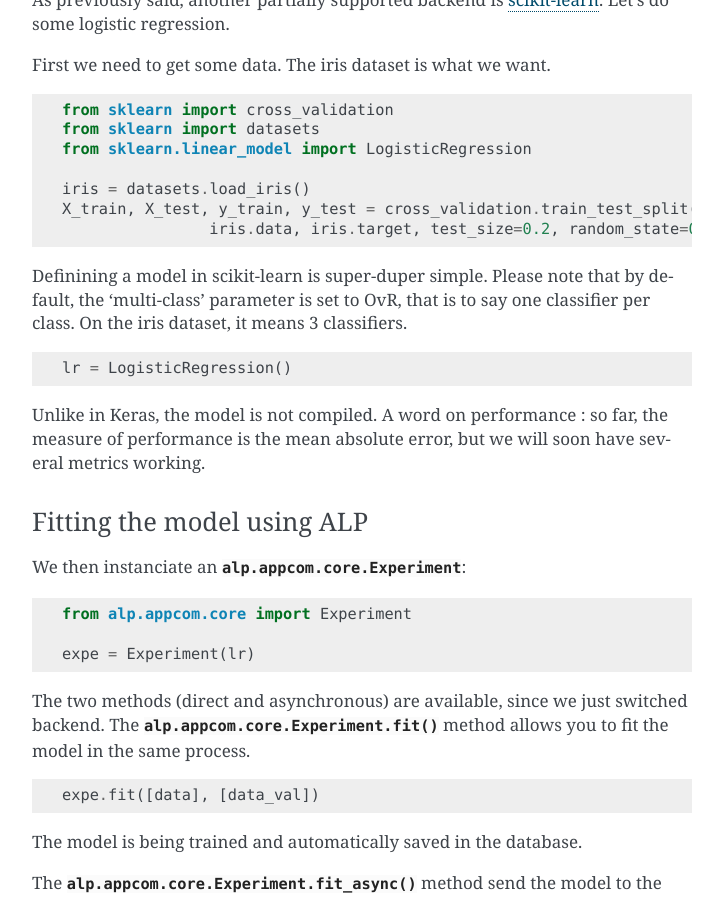
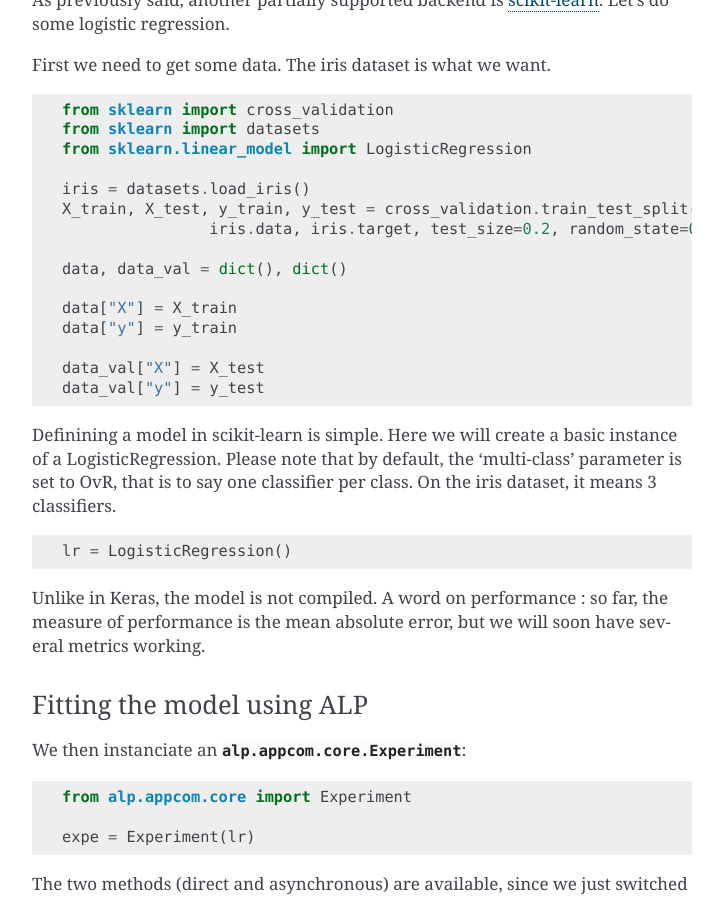
Before and after one commit to tboquet/python-alp, a Sphinx documentation site: the page built from docs/tutorial.rst, in a window 1280 px wide and 900 px high, scrolled down 2399 px. Shown: the whole window, without its empty margins (388-1111 px from the left). Built offline with Sphinx 7.4.7, drawn with Linux system fonts in a browser that asks for light colours.

Commit message:
small typo doc

```diff
--- a/docs/tutorial.rst
+++ b/docs/tutorial.rst
@@ -132,8 +132,15 @@ First we need to get some data. The iris dataset is what we want.
     X_train, X_test, y_train, y_test = cross_validation.train_test_split(
                     iris.data, iris.target, test_size=0.2, random_state=0)
 
+    data, data_val = dict(), dict()
 
-Definining a model in scikit-learn is super-duper simple. Please note that by default, the 'multi-class' parameter is set to OvR, that is to say one classifier per class. On the iris dataset, it means 3 classifiers.
+    data["X"] = X_train
+    data["y"] = y_train
+
+    data_val["X"] = X_test
+    data_val["y"] = y_test
+
+Definining a model in scikit-learn is simple. Here we will create a basic instance of a LogisticRegression. Please note that by default, the 'multi-class' parameter is set to OvR, that is to say one classifier per class. On the iris dataset, it means 3 classifiers.
 
 .. code-block:: python
 
```
